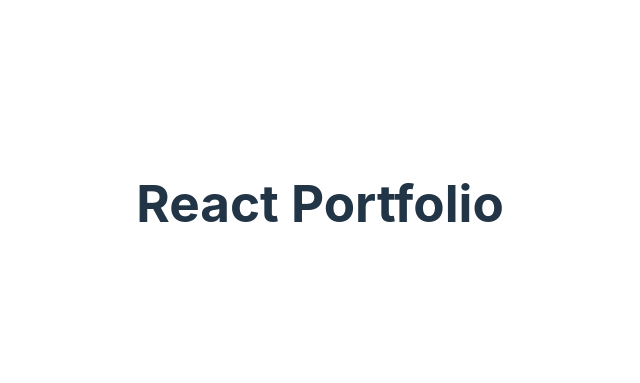
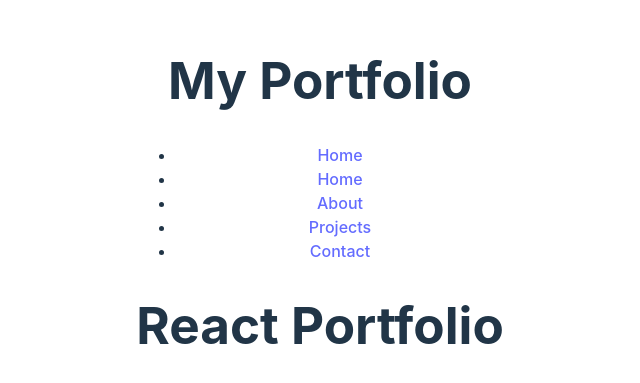
Before and after one commit to hr7n/react-portfolio, a React (Vite) app: page / in a window 1280 px wide. Shown: the part 165-548 px from the top of the page, without its empty margins (320-960 px from the left). Built offline with nearby package versions, Linux system fonts and the light colour scheme.

Commit message:
adds navbar component

```diff
--- a/package.json
+++ b/package.json
@@ -12,7 +12,8 @@
   },
   "dependencies": {
     "react": "^18.2.0",
-    "react-dom": "^18.2.0"
+    "react-dom": "^18.2.0",
+    "tailwindcss": "^3.3.5"
   },
   "devDependencies": {
     "@types/react": "^18.2.15",
--- a/src/App.jsx
+++ b/src/App.jsx
@@ -1,11 +1,16 @@
-import { useState } from 'react';
-import reactLogo from './assets/react.svg';
-import viteLogo from '/vite.svg';
+import Header from './components/Header';
+import Nav from './components/Nav';
 import './App.css';
 
 function App() {
   return (
     <>
+      <header>
+        {' '}
+        <Header />{' '}
+      </header>
+      {/* <Nav />
+      <Header /> */}
       <div></div>
       <h1>React Portfolio</h1>
       <div className="card">
--- /dev/null
+++ b/src/components/Header.jsx
@@ -0,0 +1,40 @@
+import React from 'react';
+
+const Header = () => {
+  return (
+    <header className="bg-gray-800 text-white flex justify-between items-center px-4 py-3 fixed w-full top-0 z-50">
+      <h1 className="text-2xl font-bold">My Portfolio</h1>
+      <nav>
+        <ul className="flex space-x-4 list-none">
+          <li>
+            <a href="#" className="text-white hover:text-gray-300">
+              Home
+            </a>
+          </li>
+          <li>
+            <a href="#" className="text-white hover:text-gray-300">
+              Home
+            </a>
+          </li>
+          <li>
+            <a href="#" className="text-white hover:text-gray-300">
+              About
+            </a>
+          </li>
+          <li>
+            <a href="#" className="text-white hover:text-gray-300">
+              Projects
+            </a>
+          </li>
+          <li>
+            <a href="#" className="text-white hover:text-gray-300">
+              Contact
+            </a>
+          </li>
+        </ul>
+      </nav>
+    </header>
+  );
+};
+
+export default Header;
--- /dev/null
+++ b/src/components/Nav.jsx
@@ -0,0 +1,33 @@
+import { Link } from 'react-router-dom';
+
+const Nav = () => {
+  return (
+    <nav className="nav-container">
+      <h1>Michael Horton</h1>
+      <ul className="flex space-x-4 list-none list-container">
+        <li>
+          <Link className="link" to="/home">
+            Home
+          </Link>
+        </li>
+        <li>
+          <Link className="link text-white hover:text-gray-300" to="/about">
+            About
+          </Link>
+        </li>
+        <li>
+          <Link className="link text-white hover:text-gray-300" to="/projects">
+            Projects
+          </Link>
+        </li>
+        <li>
+          <Link className="link text-white hover:text-gray-300" to="/contact">
+            Contact
+          </Link>
+        </li>
+      </ul>
+    </nav>
+  );
+};
+
+export default Nav;
```
Also changed, not shown: src/components/Footer.jsx (added), src/components/Project.jsx (added), 1 other file (tests, documents, lock files or other folders).
